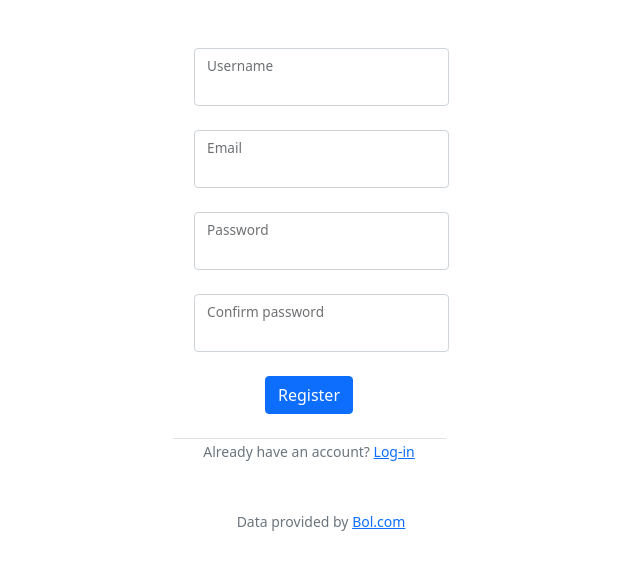
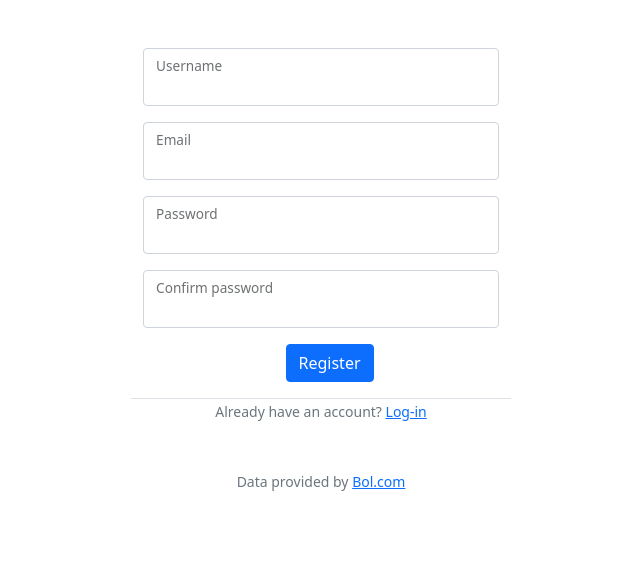
Before and after one commit to Poronin/naarden_app, a Flask app: page /register in a window 1280 px wide. Shown: the part 76-655 px from the top of the page, without its empty margins (319-959 px from the left). Run offline with Flask 2, Linux system fonts and the light colour scheme.

Commit message:
adjust container for register.html

```diff
--- a/naarden/templates/layout.html
+++ b/naarden/templates/layout.html
@@ -49,6 +49,7 @@
         </div>
     </nav>
 
+    <!-- flash message -->
     {% with messages = get_flashed_messages( with_categories=true) %}
         {% if messages %}
             {% for category, message in messages %}
@@ -61,7 +62,7 @@
         {% endif%}
     {% endwith %}
 
-    <main class="container py-5 text-center">
+    <main>
         {% block main %}{% endblock %}
     </main>
 
--- a/naarden/templates/login.html
+++ b/naarden/templates/login.html
@@ -11,7 +11,7 @@
         <div class="container">
             <div class="row">
                 <div class="col"></div>
-                <div class="col-3">
+                <div class="col-3 col-md-auto">
                     <div class="form-floating mb-4">
                         {% if form.email.errors %}
                             {{ form.email(class="form-control is-invalid", id="floatingInputInvalid") }}
--- a/naarden/templates/register.html
+++ b/naarden/templates/register.html
@@ -5,14 +5,15 @@
 {% endblock %}
 
 {% block main %}
-<div>
+<div class="container text-center py-5 text-center">
+    <div class="row justify-content-center">
+        <!-- Columns start at 100% wide on mobile and bump up to 1/4%  large screen on desktop -->
+        <div class="col-12 col-lg-4">
+
+            <!-- Registration form -->
             <form autocomplete="off" method="POST" action="">
                 {{ form.hidden_tag() }}
-        <div class="container">
-            <div class="row">
-                <div class="col"></div>
-                <div class="col-3">
-                    <div class="form-floating mb-4">
+                <div class="form-floating mb-3">
                     {% if form.username.errors %}
                         {{ form.username(class="form-control is-invalid", id="floatingInputInvalid") }}
                             {% for error in form.username.errors %}
@@ -23,7 +24,7 @@
                         {{ form.username.label(for="floatingInput") }}
                     {% endif %}
                 </div>
-                    <div class="form-floating mb-4">
+                <div class="form-floating mb-3">
                     {% if form.email.errors %}
                         {{ form.email(class="form-control is-invalid", id="floatingInputInvalid") }}
                         {% for error in form.email.errors %}
@@ -34,7 +35,7 @@
                         {{ form.email.label(for="floatingInput") }}
                     {% endif %}
                 </div>
-                    <div class="form-floating mb-4">
+                <div class="form-floating mb-3">
                     {% if form.password.errors %}
                         {{ form.password(class="form-control is-invalid", id="floatingInputInvalid") }}
                         {% for error in form.password.errors %}
@@ -45,7 +46,7 @@
                         {{ form.password.label(for="floatingInput") }}
                     {% endif %}
                 </div>
-                    <div class="form-floating mb-4">
+                <div class="form-floating mb-3">
                     {% if form.confirm_password.errors %}
                         {{ form.confirm_password(class="form-control is-invalid", id="floatingInputInvalid") }}
                         {% for error in form.confirm_password.errors %}
@@ -56,8 +57,6 @@
                         {{ form.confirm_password.label(for="floatingInput") }}
                     {% endif %}
                 </div>
-                </div>
-                <div class="col"></div>
                 <div class="row mb-3">
                     <div class="col"></div>
                     <div class="col-3">
@@ -65,16 +64,18 @@
                     </div>
                     <div class="col"></div>
                 </div>
-            <div class="row mt-2">
-                <div class="col"></div>
-                <div class="col-3 border-top">
+            </form>
+
+            <!-- Go to login if you have an account -->
+             <div class="row justify-content-center mt-2">
+                 <div class="col-12 border-top">
                      <small class="text-muted pt-2">
                          Already have an account? <a class="ml-2" href="{{ url_for('login')}}">Log-in</a>
                      </small>
                  </div>
-                <div class="col"></div>
+            </div>
+
         </div>
     </div>
-    </form>
 </div>
 {% endblock %}
--- a/naarden/views.py
+++ b/naarden/views.py
@@ -22,7 +22,7 @@ def login():
         if user and bcrypt.check_password_hash(user.hash , form.password.data):
             login_user(user, remember=True)
             next_page = request.args.get('next')
-            return redirect(next_page) if next_page else redirect('index')
+            return redirect(next_page) if next_page else redirect(url_for('index'))
         else:
             flash(f'Log-in unsuccessfully', 'danger')
     return render_template("login.html", form=form)
```
Also changed, not shown: naarden/models.py (+29 -1 lines), naarden/templates/tables.html (+33 -1 lines), naarden/naarden.db, 1 other file. Lines whose indentation alone changed are shown as unchanged.
